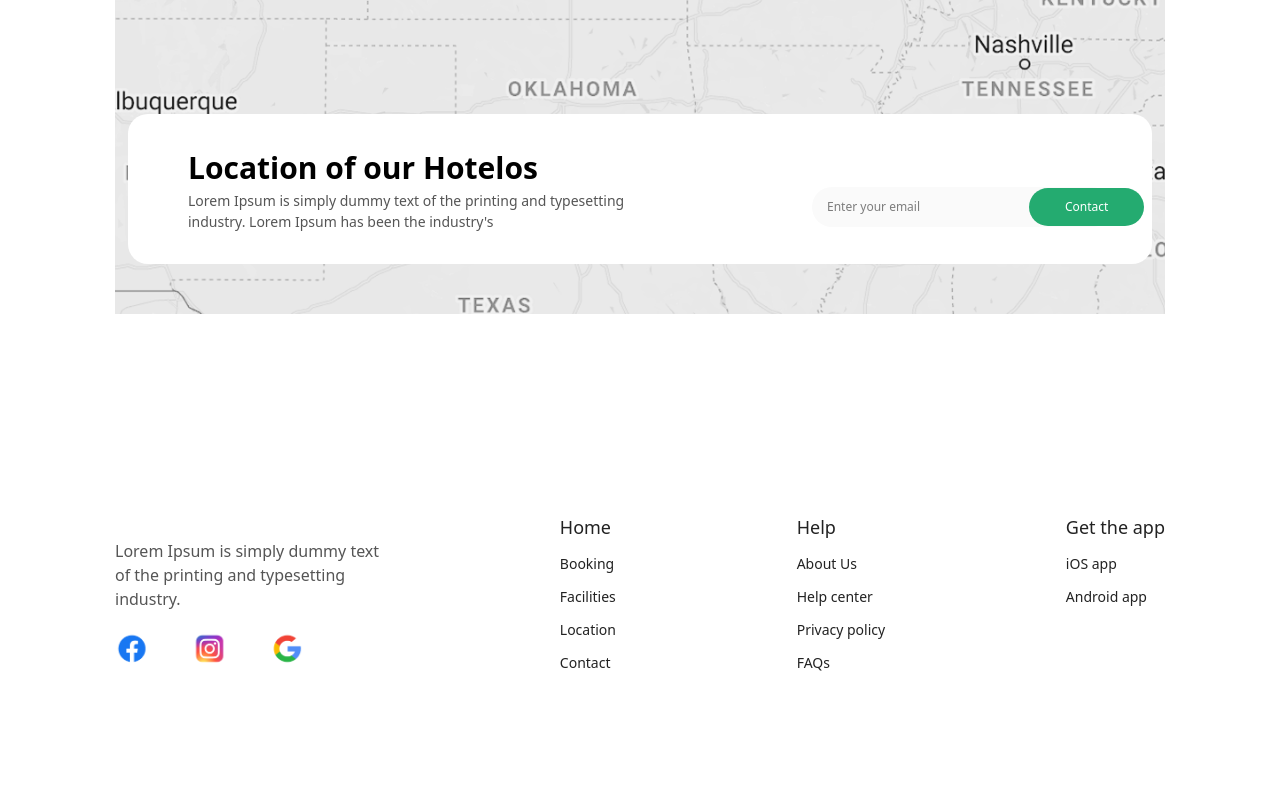
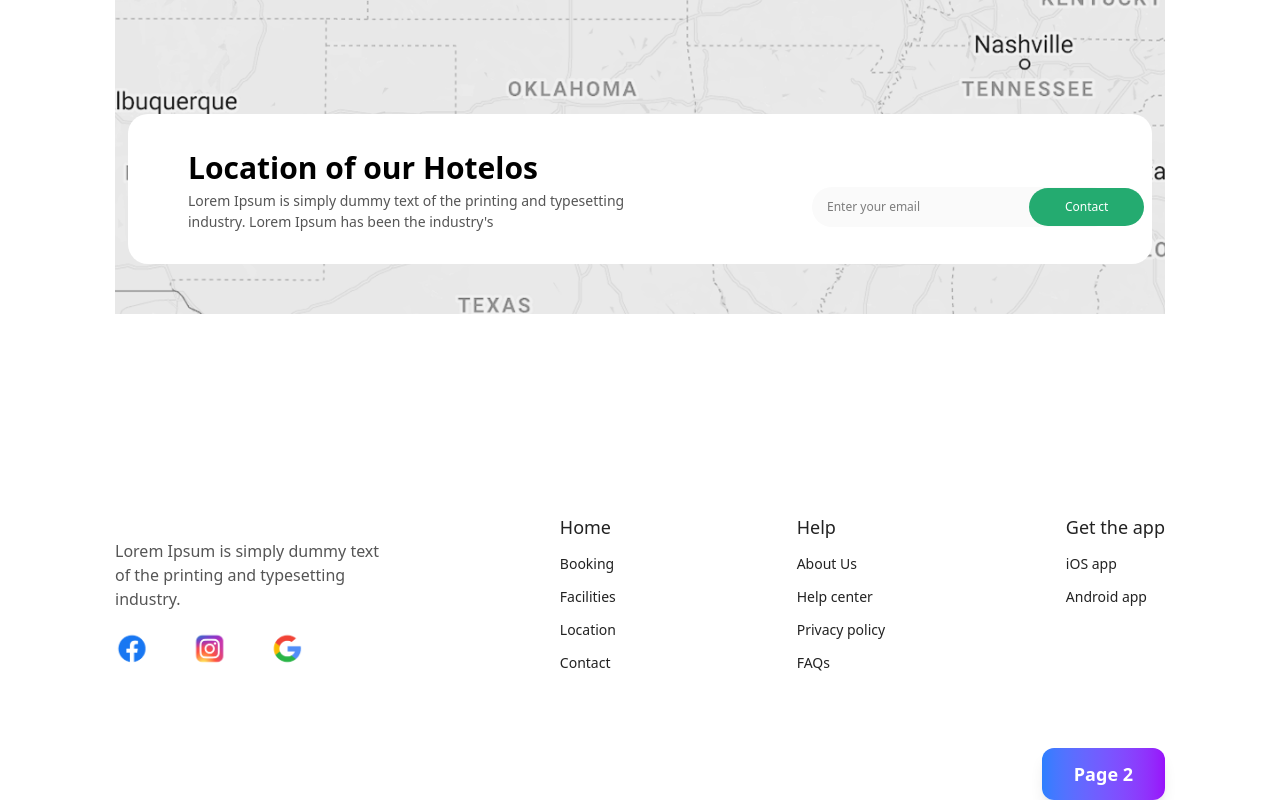
Before and after one commit to mnozilshoev-rgb/w3-homework3, a website: page index.html in a window 1280 px wide. Shown: the part 3172-3972 px from the top of the page. Before the commit the page ends 3920 px from the top, so only its background shows below. Drawn offline with Linux system fonts and the light colour scheme.

Commit message:
added button

```diff
--- a/index.html
+++ b/index.html
@@ -302,6 +302,15 @@
 
 </div>
 
+<div class="max-w-[1050px] m-auto flex items-end justify-end">
+
+    <a href="./src/page2.html" target="_blank">
+        <button class="px-8 py-3 rounded-xl bg-gradient-to-r from-blue-500 to-purple-600 text-white font-semibold text-lg shadow-lg hover:shadow-2xl hover:scale-105 transform transition duration-300 ease-in-out m-auto">
+            Page 2
+        </button>
+    </a>
+
+</div>
 
 
 
```
Also changed, not shown: src/output.css.
